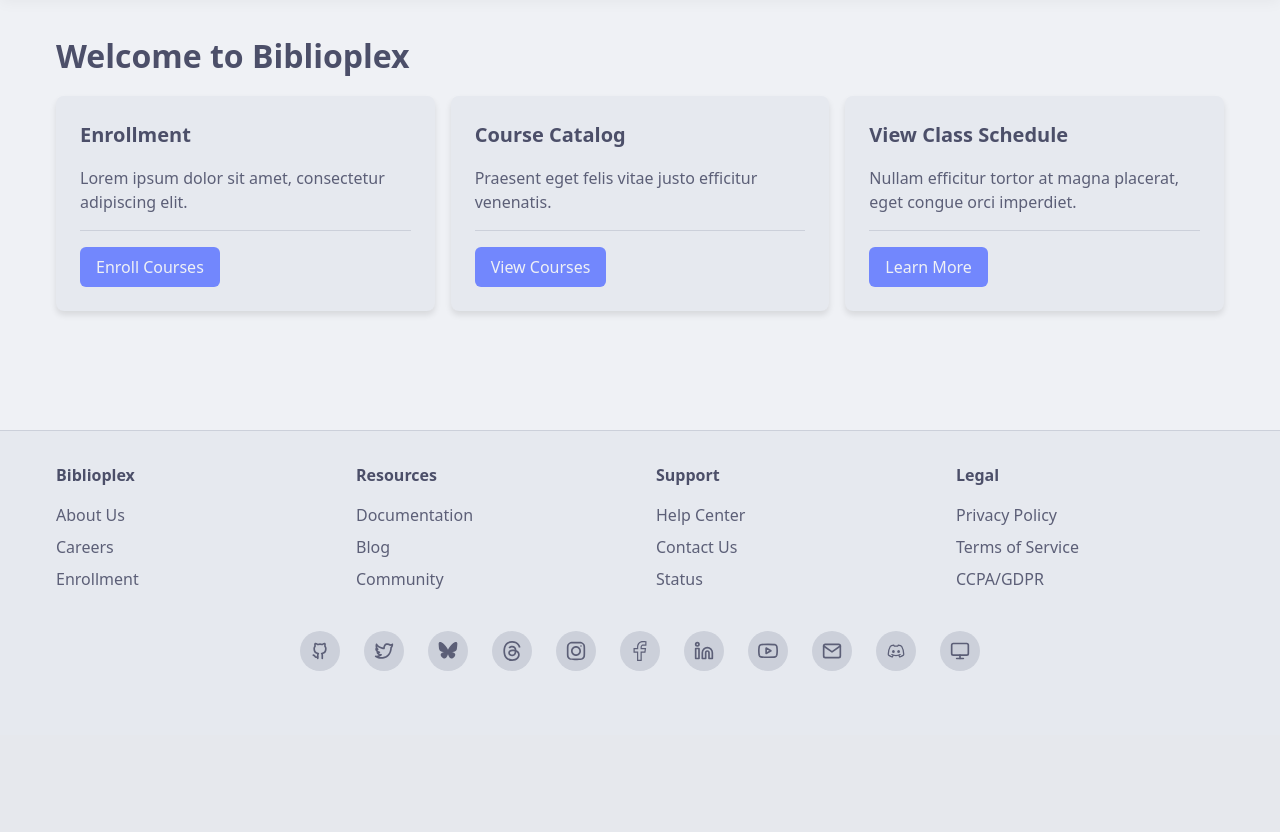
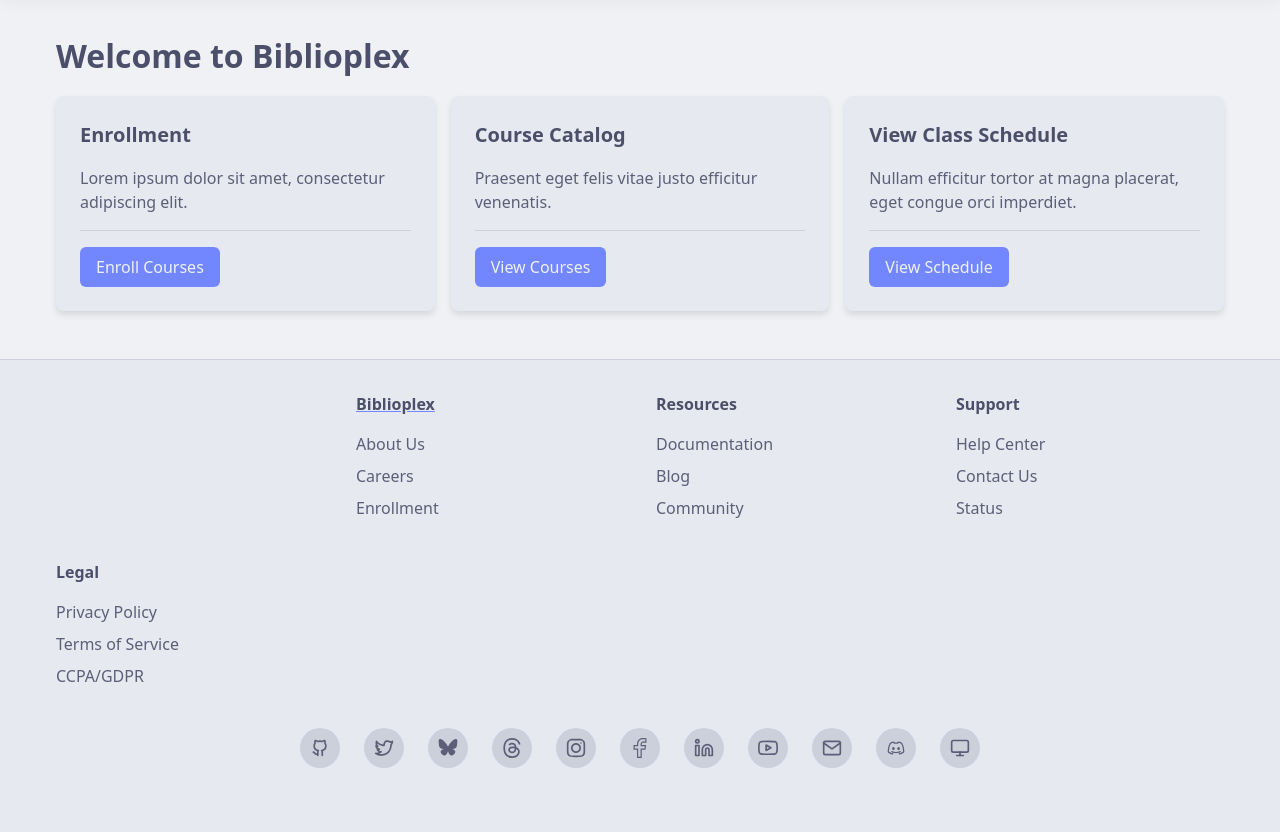
Before and after one commit to UCM-CSE-108-Biblioplex/Student-Enrollment, a Flask app: page / in a window 1280 px wide. Shown: the part 65-897 px from the top of the page. Before the commit the page ends 736 px from the top, so only its background shows below. Run offline with Flask 3, Linux system fonts and the light colour scheme; some libraries are stand-ins or nearby versions.

Commit message:
Updated Index.html
updated home card to redirect to course schedule

```diff
--- a/website/templates/index.html
+++ b/website/templates/index.html
@@ -35,7 +35,8 @@
             Nullam efficitur tortor at magna placerat, eget congue orci imperdiet.
         </div>
         <div class="card-footer">
-            <button class="btn btn-primary">Learn More</button>
+            <a href ="{{url_for('site_enrollment.classes_term', term='S25')}}">
+            <button class="btn btn-primary">View Schedule</button>
         </div>
         </div>
     </div>
```
